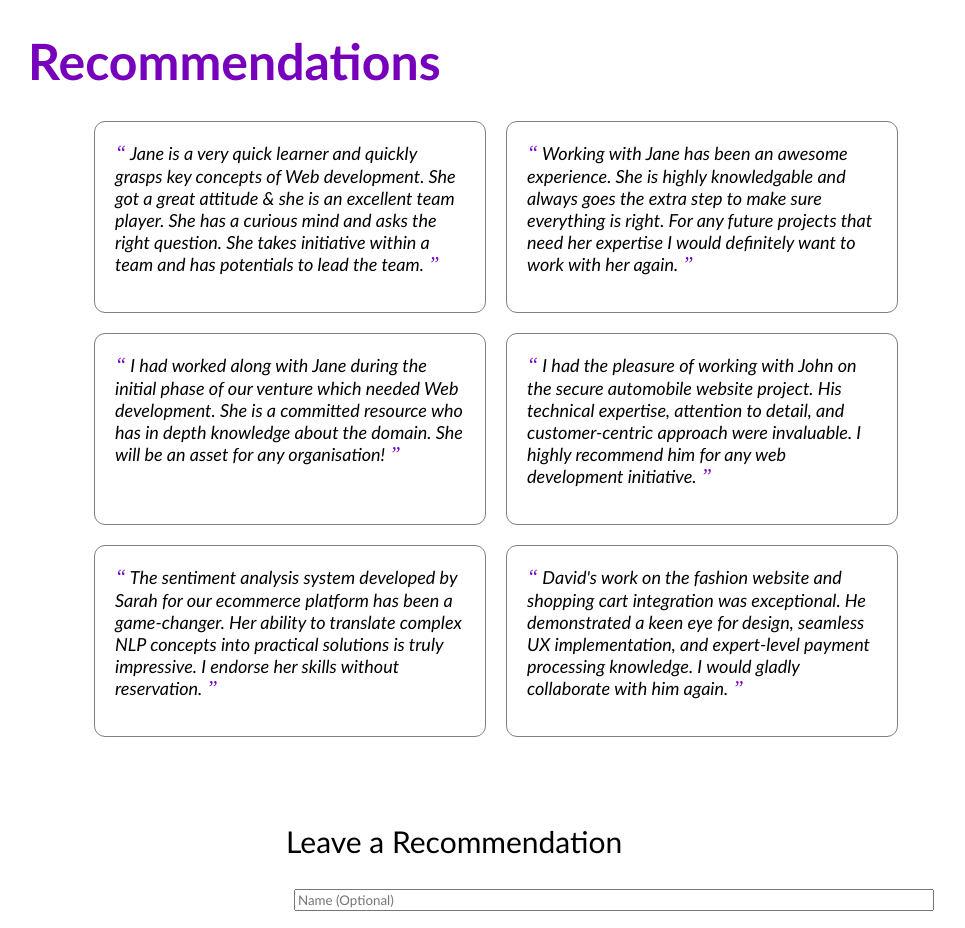
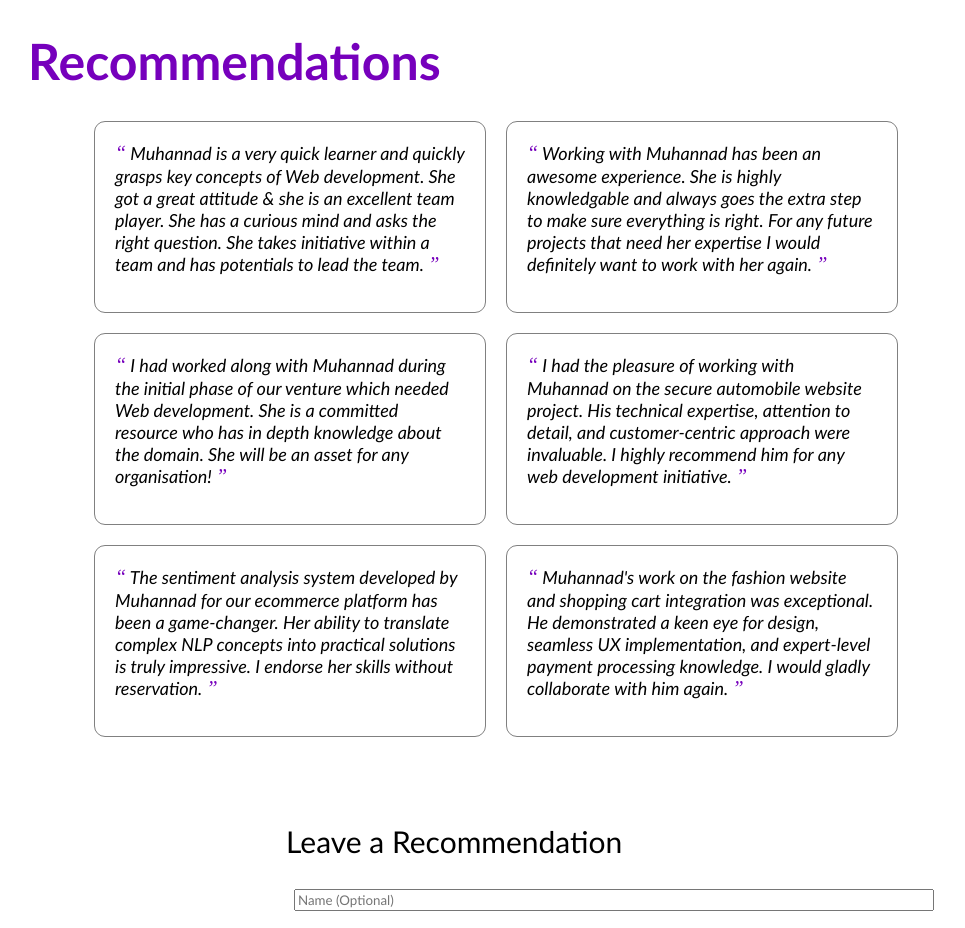
Before and after one commit to Muhannad-Al-Mozaiger/my-portfolio, a plain HTML site: page index.html in a window 1280 px wide. Shown: the part 1860-2788 px from the top of the page, without its empty margins (40-1005 px from the left). Drawn offline with Linux system fonts and the light colour scheme.

Commit message:
Update index.html

```diff
--- a/index.html
+++ b/index.html
@@ -2,7 +2,7 @@
 <html>
 
 <head>
-  <title>Jane Doe - Portfolio</title>
+  <title>Muhannad - Portfolio</title>
   <link rel="stylesheet" href="./style.css" />
   <script src="./script.js"></script>
 </head>
@@ -136,7 +136,7 @@
     <div class="all_recommendations" id="all_recommendations">
       <div class="recommendation">
         <span>&#8220;</span>
-        Jane is a very quick learner and quickly grasps key concepts of Web development.
+        Muhannad is a very quick learner and quickly grasps key concepts of Web development.
         She got a great attitude & she is an excellent team player.
         She has a curious mind and asks the right question.
         She takes initiative within a team and has potentials to lead the team.
@@ -144,35 +144,35 @@
       </div>
       <div class="recommendation">
         <span>&#8220;</span>
-        Working with Jane has been an awesome experience.
+        Working with Muhannad has been an awesome experience.
         She is highly knowledgable and always goes the extra step to make sure everything is right.
         For any future projects that need her expertise I would definitely want to work with her again.
         <span>&#8221;</span>
       </div>
       <div class="recommendation">
         <span>&#8220;</span>
-        I had worked along with Jane during the initial phase of our venture which needed Web development.
+        I had worked along with Muhannad during the initial phase of our venture which needed Web development.
         She is a committed resource who has in depth knowledge about the domain.
         She will be an asset for any organisation!
         <span>&#8221;</span>
       </div>
       <div class="recommendation">
         <span>&#8220;</span>
-        I had the pleasure of working with John on the secure automobile website project. His technical expertise,
+        I had the pleasure of working with Muhannad on the secure automobile website project. His technical expertise,
         attention to detail, and customer-centric approach were invaluable. I highly recommend him for any web
         development initiative.
         <span>&#8221;</span>
       </div>
       <div class="recommendation">
         <span>&#8220;</span>
-        The sentiment analysis system developed by Sarah for our ecommerce platform has been a game-changer. Her ability
+        The sentiment analysis system developed by Muhannad for our ecommerce platform has been a game-changer. Her ability
         to translate complex NLP concepts into practical solutions is truly impressive. I endorse her skills without
         reservation.
         <span>&#8221;</span>
       </div>
       <div class="recommendation">
         <span>&#8220;</span>
-        David's work on the fashion website and shopping cart integration was exceptional. He demonstrated a keen eye
+        Muhannad's work on the fashion website and shopping cart integration was exceptional. He demonstrated a keen eye
         for design, seamless UX implementation, and expert-level payment processing knowledge. I would gladly
         collaborate with him again.
         <span>&#8221;</span>
```
